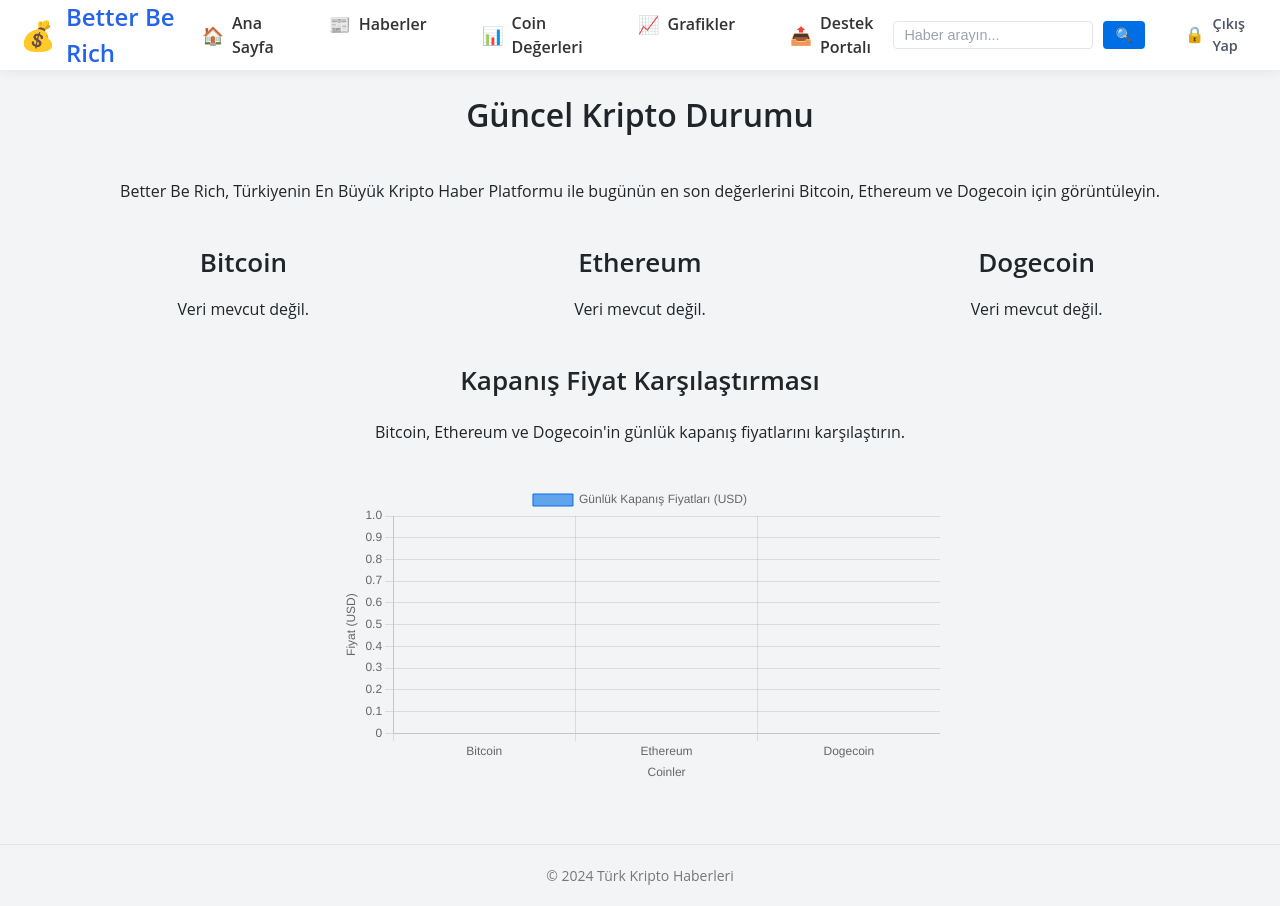
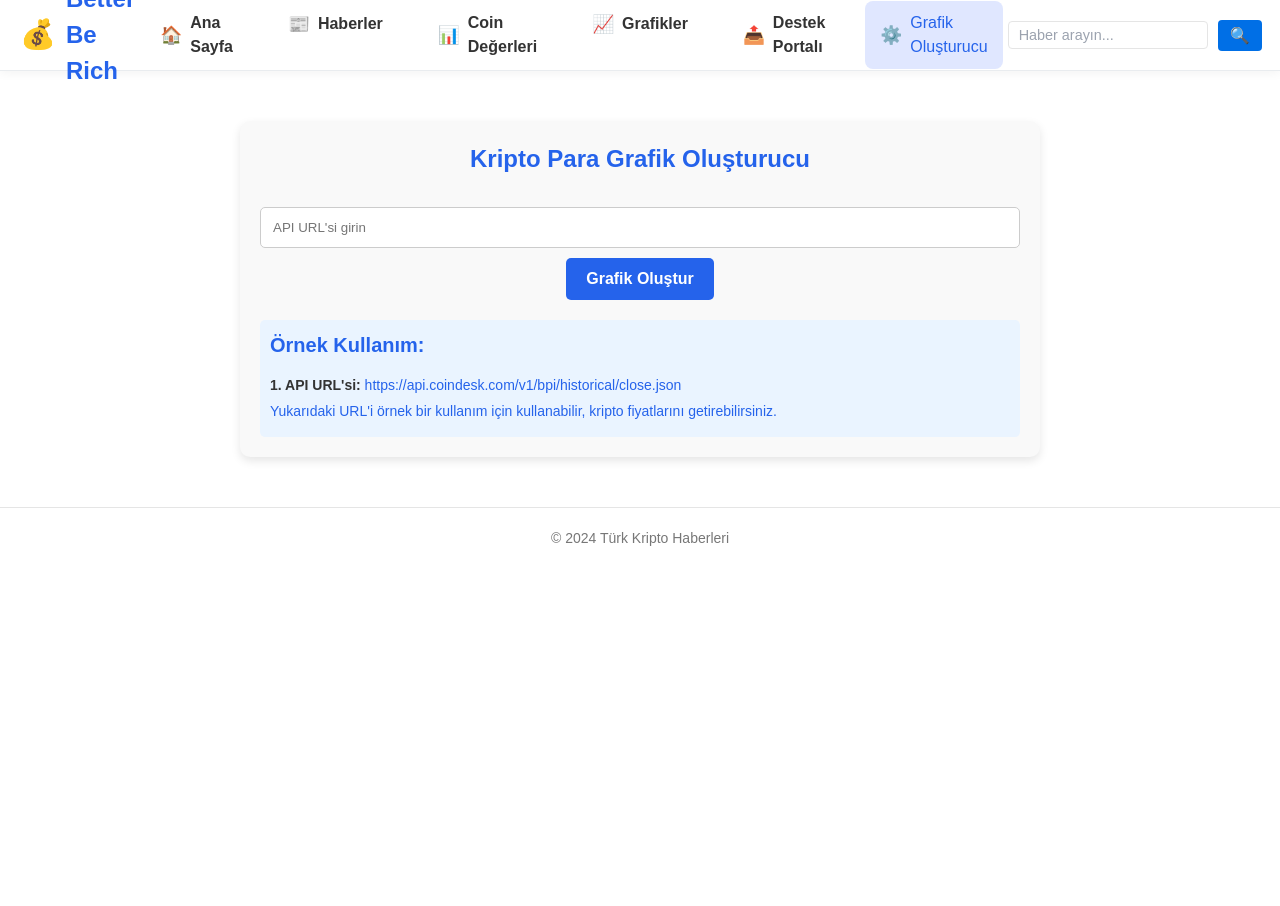
Before and after one commit to berkay-cetin07/Turkish-Cryptocurrency-News-website, a PHP site: page /index.php?page=graph-generator in a window 1280 px wide; the page is wider, and only the part inside the window is pictured. After the commit the page ends 546 px from the top of that part, so only its background shows below. Run offline with PHP 8.4, Linux system fonts and the light colour scheme; a user stored in the database is signed in; data that the repository does not hold is empty.

Commit message:
ssrf 2 bitti

```diff
--- a/public/index.php
+++ b/public/index.php
@@ -6,8 +6,7 @@ require_once __DIR__ . '/../src/includes/session.php';
 
 $page = isset($_GET['page']) ? $_GET['page'] : 'home';
 
-$allowed_pages = ['home', 'news', 'coin-values', 'search-results', 'charts', 'upload', 'login', 'logout', 'admin'];
-
+$allowed_pages = ['home', 'news', 'coin-values', 'search-results', 'charts', 'upload', 'login', 'logout', 'admin', 'graph-generator'];
 
 // Login sayfasına yönlendirme kontrolü
 if (!isset($_SESSION['username']) && $page !== 'login') {
--- /dev/null
+++ b/public/pages/graph-generator.php
@@ -0,0 +1,203 @@
+<?php
+if (session_status() === PHP_SESSION_NONE) {
+    session_start();
+}
+
+require_once __DIR__ . '/../../src/config/config.php';
+require_once __DIR__ . '/../../src/includes/functions.php';
+
+// Kara liste
+$blacklist = [
+    '169.254.169.254',          // AWS Metadata
+    'metadata.google.internal', // Google Cloud Metadata
+    '127.0.0.1',                // Localhost IP
+    'localhost',                // Localhost Domain
+    'internal.example.com',     // Özel Dahili Domain
+    '::1'                       // IPv6 Localhost
+];
+
+// Kara liste kontrol fonksiyonu
+function isBlacklisted($url, $blacklist) {
+    $parsedUrl = parse_url($url);
+    if (!$parsedUrl || !isset($parsedUrl['host'])) {
+        return false; // Geçersiz bir URL kontrol edilmez
+    }
+
+    foreach ($blacklist as $blocked) {
+        if (strpos($parsedUrl['host'], $blocked) !== false) {
+            return true;
+        }
+    }
+    return false;
+}
+
+$error = '';
+$response = '';
+$chartData = [];
+
+// API URL'si alınıyor
+if ($_SERVER['REQUEST_METHOD'] === 'POST' && isset($_POST['api_url'])) {
+    $api_url = $_POST['api_url'];
+
+    // Kara liste kontrolü
+    if (isBlacklisted($api_url, $blacklist)) {
+        $error = "Bu API'ye erişim kısıtlanmıştır: " . htmlspecialchars($api_url);
+    } else {
+        // API isteği gönderiliyor
+        try {
+            // HTTP başlıkları ekleyerek istek gönderiyoruz
+            $options = [
+                'http' => [
+                    'method' => 'GET',
+                    'header' => 'User-Agent: CustomClient/1.0'
+                ]
+            ];
+            $context = stream_context_create($options);
+            $response = file_get_contents($api_url, false, $context); // Zafiyetli kısım
+            $chartData = json_decode($response, true); // JSON verisini grafik için işliyoruz
+        } catch (Exception $e) {
+            $error = "API isteği başarısız: " . htmlspecialchars($e->getMessage());
+        }
+    }
+}
+?>
+<!DOCTYPE html>
+<html lang="tr">
+<head>
+    <meta charset="UTF-8">
+    <meta name="viewport" content="width=device-width, initial-scale=1.0">
+    <title>Kripto Para Grafik Oluşturucu</title>
+    <script src="https://cdn.jsdelivr.net/npm/chart.js"></script>
+    <style>
+        body {
+            font-family: Arial, sans-serif;
+            margin: 0;
+            padding: 0;
+            background-color: #ffffff;
+            color: #333;
+        }
+
+        .container {
+            max-width: 800px;
+            margin: 50px auto;
+            padding: 20px;
+            text-align: center;
+            box-shadow: 0 4px 10px rgba(0, 0, 0, 0.1);
+            background-color: #f9f9f9;
+            border-radius: 10px;
+        }
+
+        .container h2 {
+            margin-bottom: 20px;
+            font-size: 24px;
+            color: #2563eb;
+        }
+
+        input[type="text"] {
+            width: 100%;
+            padding: 12px;
+            margin: 10px 0;
+            border-radius: 5px;
+            border: 1px solid #ccc;
+        }
+
+        button {
+            padding: 12px 20px;
+            background-color: #2563eb;
+            border: none;
+            color: white;
+            border-radius: 5px;
+            cursor: pointer;
+            font-size: 16px;
+        }
+
+        button:hover {
+            background-color: #5691c8;
+        }
+
+        .error {
+            color: red;
+            margin-top: 20px;
+        }
+
+        .guide {
+            margin-top: 20px;
+            background-color: #eaf4ff;
+            color: #2563eb;
+            padding: 10px;
+            border-radius: 5px;
+            font-size: 14px;
+            text-align: left;
+        }
+
+        .guide p {
+            margin: 5px 0;
+        }
+
+        .guide strong {
+            color: #333;
+        }
+
+        canvas {
+            margin-top: 30px;
+            max-width: 100%;
+        }
+    </style>
+</head>
+<body>
+    <div class="container">
+        <h2>Kripto Para Grafik Oluşturucu</h2>
+        <form method="POST">
+            <input type="text" name="api_url" placeholder="API URL'si girin" required>
+            <button type="submit">Grafik Oluştur</button>
+        </form>
+        <?php if ($error): ?>
+            <p class="error"><?= htmlspecialchars($error) ?></p>
+        <?php endif; ?>
+
+        <?php if ($chartData && isset($chartData['bpi'])): ?>
+            <canvas id="cryptoChart"></canvas>
+            <script>
+                const ctx = document.getElementById('cryptoChart').getContext('2d');
+                const chart = new Chart(ctx, {
+                    type: 'line',
+                    data: {
+                        labels: Object.keys(<?= json_encode($chartData['bpi']) ?>),
+                        datasets: [{
+                            label: 'Bitcoin Fiyatı',
+                            data: Object.values(<?= json_encode($chartData['bpi']) ?>),
+                            borderColor: '#2563eb',
+                            borderWidth: 2,
+                            fill: false
+                        }]
+                    },
+                    options: {
+                        responsive: true,
+                        scales: {
+                            x: {
+                                title: {
+                                    display: true,
+                                    text: 'Tarih'
+                                }
+                            },
+                            y: {
+                                title: {
+                                    display: true,
+                                    text: 'Fiyat (USD)'
+                                }
+                            }
+                        }
+                    }
+                });
+            </script>
+        <?php endif; ?>
+
+        <!-- Kullanım Rehberi -->
+        <div class="guide">
+            <h3>Örnek Kullanım:</h3>
+            <p><strong>1. API URL'si:</strong> https://api.coindesk.com/v1/bpi/historical/close.json</p>
+            <p>Yukarıdaki URL'i örnek bir kullanım için  kullanabilir, kripto fiyatlarını getirebilirsiniz.</p>
+        </div>
+    </div>
+</body>
+</html>
--- a/src/includes/navbar.php
+++ b/src/includes/navbar.php
@@ -42,6 +42,12 @@
                         <span>Destek Portalı</span>
                     </a>
                 </li>
+                <li>
+                    <a href="/?page=graph-generator" class="nav-link">
+                        <span class="nav-icon">⚙️</span>
+                        <span>Grafik Oluşturucu</span>
+                    </a>
+                </li>
             </ul>
         </div>
 
@@ -73,6 +79,8 @@
         </button>
     </div>
 </nav>
+
+
 
 <style>
 .navbar {
```
